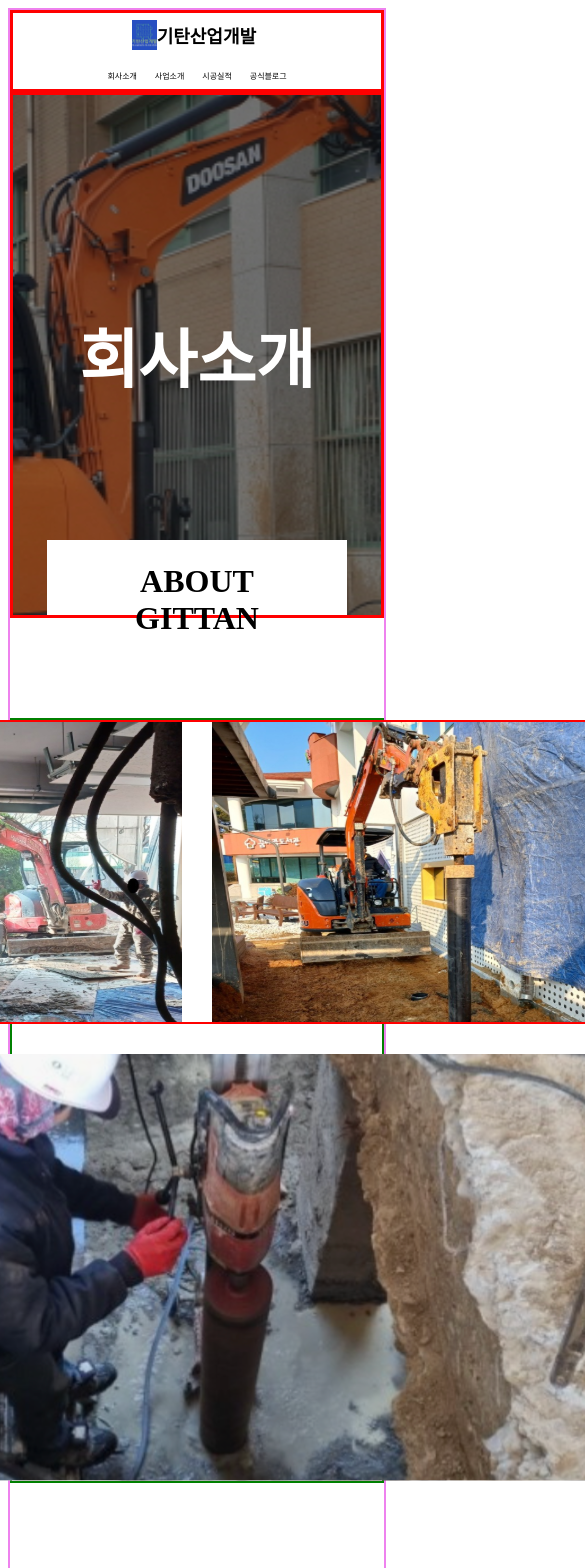
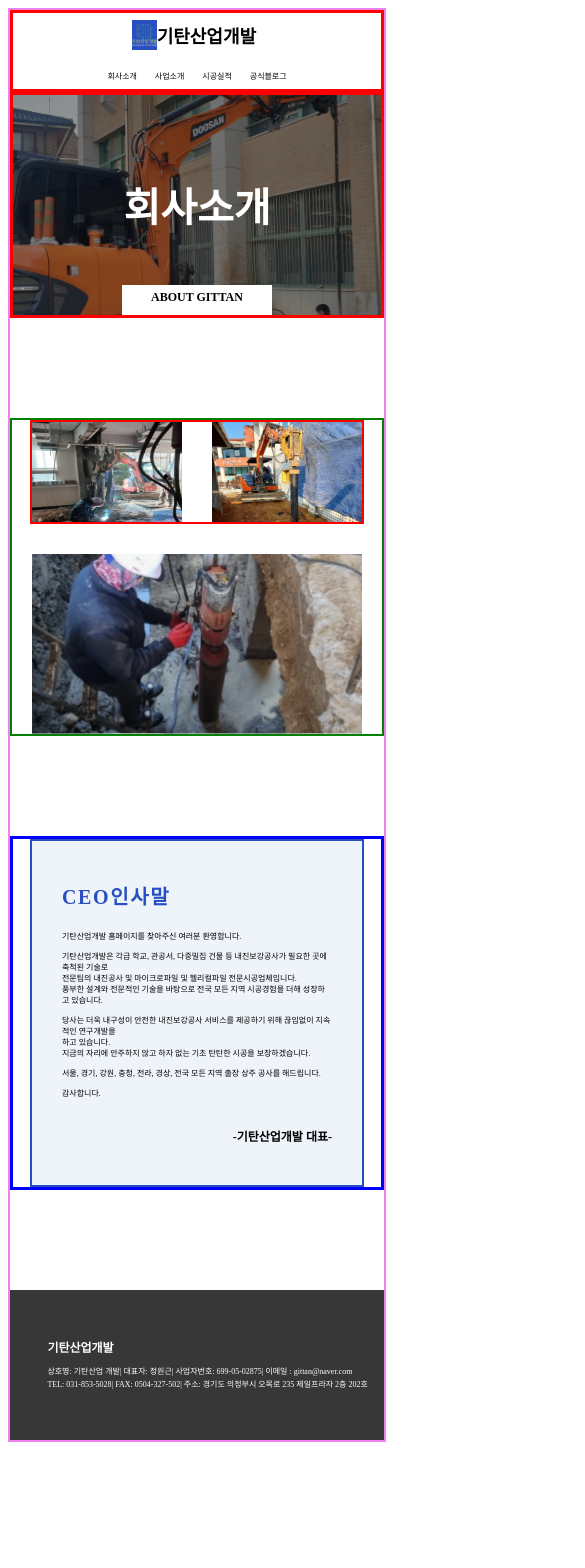
Before and after one commit to HUMBLE25/gittan_homepage, a Next.js app: page /introduceCo in a window 390 px wide. Shown: the top 1568 px of the page, 585 px wide, since content can reach past the window. After the commit the page ends 1450 px from the top, so only its background shows below. Built offline with nearby package versions, Linux system fonts and the light colour scheme.

Commit message:
create introduceCo.tsx to responsive

```diff
--- a/src/styles/introduceCo.module.css
+++ b/src/styles/introduceCo.module.css
@@ -8,6 +8,7 @@
     display: flex;
     flex-direction: column;
     justify-content: space-around;
+    transition: all 1s ease;
     border: 2px solid violet;
 }
 
@@ -30,6 +31,7 @@
     background-image: url(/introduce_main_img.svg);
     background-size: cover;
     background-position: center;
+    transition: all 1s ease;
 }
 
 .overlay {
@@ -38,6 +40,7 @@
     top: 0px;
     position: absolute;
     background: linear-gradient(0deg, rgba(0, 0, 0, 0.40) 0%, rgba(0, 0, 0, 0.40) 100%);
+    transition: all 1s ease;
 }
 
 .overlay_text{
@@ -62,6 +65,7 @@
     justify-content: center;
     align-items: center;
     gap: 10px;
+    transition: all 1s ease;
 }
 
 .about_text {
@@ -73,6 +77,7 @@
     font-weight: 700;
     word-wrap: break-word;
     text-align: center;
+    transition: all 1s ease;
 }
 
 .image_container {
@@ -83,6 +88,7 @@
     margin-top: 100px;
     gap: 30px;
     border: 2px solid green;
+    transition: all 1s ease;
 }
 
 .inner_container {
@@ -91,6 +97,7 @@
     align-items: flex-start;
     gap: 30px;
     border: 2px solid red;
+    transition: all 1s ease;
 }
 
 .small_image1 {
@@ -99,6 +106,7 @@
     background-image: url(/introduce_img1.svg);
     background-size: cover;
     background-position: center;
+    transition: all 1s ease;
 }
 
 .small_image2 {
@@ -107,6 +115,7 @@
     background-image: url(/introduce_img2.svg);
     background-size: cover;
     background-position: center;
+    transition: all 1s ease;
 }
 
 .large_image {
@@ -115,6 +124,7 @@
     background-image: url(/introduce_img3.svg);
     background-size: cover;
     background-position: center;
+    transition: all 1s ease;
 }
 
 .greeting_wapper{
@@ -124,10 +134,11 @@
     align-items: center;
     margin: 100px 0px 100px 0px;
     border: 3px solid blue;
+    transition: all 1s ease;
 }
 
 .greeting_container {
-    width: 930px;
+    width: 870px;
     padding: 40px 30px 40px 30px;
     background: rgba(222, 234, 246, 0.50);
     display: flex;
@@ -136,6 +147,7 @@
     align-items: flex-end;
     gap: 29px;
     border: solid 2px #274FC1;
+    transition: all 1s ease;
 }
 
 .greeting_inner_container {
@@ -145,26 +157,29 @@
     align-items: flex-start;
     gap: 40px;
     align-self: stretch;
+    transition: all 1s ease;
 }
 
 .title {
-    width: 175px;
-    height: 72px;
+    width: 100%;
+    height: 10%;
     color: #274FC1;
     font-size: 32px;
     font-family: 'NanumGothic';
     font-weight: 800;
     letter-spacing: 1.60px;
     word-wrap: break-word;
+    transition: all 1s ease;
 }
 
 .content {
-    width: 835px;
+    width: 100%;
     color: black;
     font-size: 20px;
     font-family: 'NanumGothic';
     font-weight: 400;
     word-wrap: break-word;
+    transition: all 1s ease;
 }
 
 .signature {
@@ -173,16 +188,198 @@
     font-family: 'NanumGothic';
     font-weight: 700;
     word-wrap: break-word;
+    transition: all 1s ease;
 }
 
 @media (max-width: 480px) {
+    .banner_container {
+        height: 220px;
+    }
 
+    .main_image {
+        height: 220px;
+    }
+
+    .overlay {
+        height: 220px;
+    }
+
+    .overlay_text{
+        font-size: 40px;
+    }
+
+    .about_container {
+        width: 150px;
+        height: 30px;
+    }
+
+    .about_text {
+        width: 100px;
+        height: 20px;
+        font-size: 12px;
+    }
+
+    .small_image1 {
+        width: 150px;
+        height: 100px;
+    }
+
+    .small_image2 {
+        width: 150px;
+        height: 100px;
+    }
+
+    .large_image {
+        width: 330px;
+        height: 180px;
+    }
+
+    .greeting_container {
+        width: 270px;
+    }
+
+    .greeting_inner_container {
+        gap: 20px;
+    }
+
+    .title {
+        font-size: 20px;
+    }
+
+    .content {
+        font-size: 8px;
+    }
+
+    .signature {
+        font-size: 12px;
+    }
   }
 
   @media (min-width: 481px) and (max-width: 768px) {
+    .banner_container {
+        height: 320px;
+    }
 
+    .main_image {
+        height: 320px;
+    }
+
+    .overlay {
+        height: 320px;
+    }
+
+    .overlay_text{
+        font-size: 48px;
+    }
+
+    .about_container {
+        width: 200px;
+        height: 45px;
+    }
+
+    .about_text {
+        width: 150px;
+        height: 22px;
+        font-size: 18px;
+    }
+
+    .small_image1 {
+        width: 200px;
+        height: 160px;
+    }
+
+    .small_image2 {
+        width: 200px;
+        height: 160px;
+    }
+
+    .large_image {
+        width: 430px;
+        height: 200px;
+    }
+
+    .greeting_container {
+        width: 370px;
+    }
+
+    .greeting_inner_container {
+        gap: 20px;
+    }
+
+    .title {
+        font-size: 24px;
+    }
+
+    .content {
+        font-size: 12px;
+    }
+
+    .signature {
+        font-size: 16px;
+    }
   }
 
   @media (min-width: 769px) and (max-width: 1024px) {
 
+    .banner_container {
+        height: 420px;
+    }
+
+    .main_image {
+        height: 420px;
+    }
+
+    .overlay {
+        height: 420px;
+    }
+
+    .overlay_text{
+        font-size: 56px;
+    }
+
+    .about_container {
+        width: 250px;
+        height: 60px;
+    }
+
+    .about_text {
+        width: 200px;
+        height: 24px;
+        font-size: 24px;
+    }
+
+    .small_image1 {
+        width: 300px;
+        height: 220px;
+    }
+
+    .small_image2 {
+        width: 300px;
+        height: 220px;
+    }
+
+    .large_image {
+        width: 630px;
+        height: 330px;
+    }
+
+    .greeting_container {
+        width: 570px;
+    }
+
+    .greeting_inner_container {
+        gap: 30px;
+    }
+
+    .title {
+        font-size: 28px;
+    }
+
+    .content {
+        font-size: 16px;
+    }
+
+    .signature {
+        font-size: 20px;
+    }
   }
```
